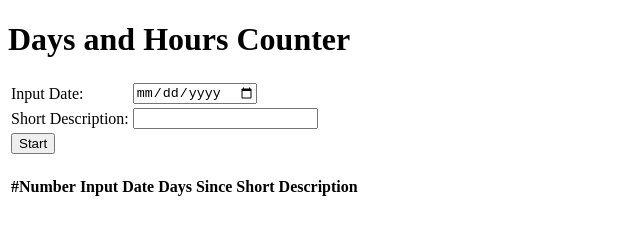
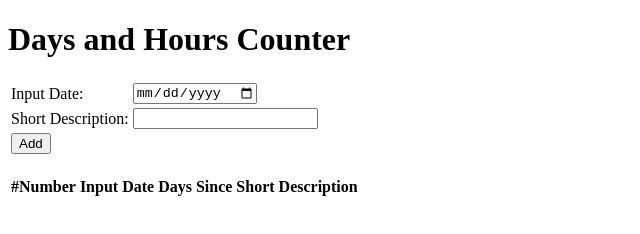
Before and after one commit to maghov/maghov.github.io, a plain HTML site: page index.html in a window 1280 px wide. Shown: the full height of the page, 0-640 px from the left. Drawn offline with Linux system fonts and the light colour scheme.

Commit message:
Update index.html

```diff
--- a/index.html
+++ b/index.html
@@ -15,7 +15,7 @@
         <td><input type="text" id="short-description"></td>
       </tr>
       <tr>
-        <td><button onclick="startTimer()">Start</button></td>
+        <td><button onclick="startTimer()">Add</button></td>
       </tr>
     </table>
     <br>
```
